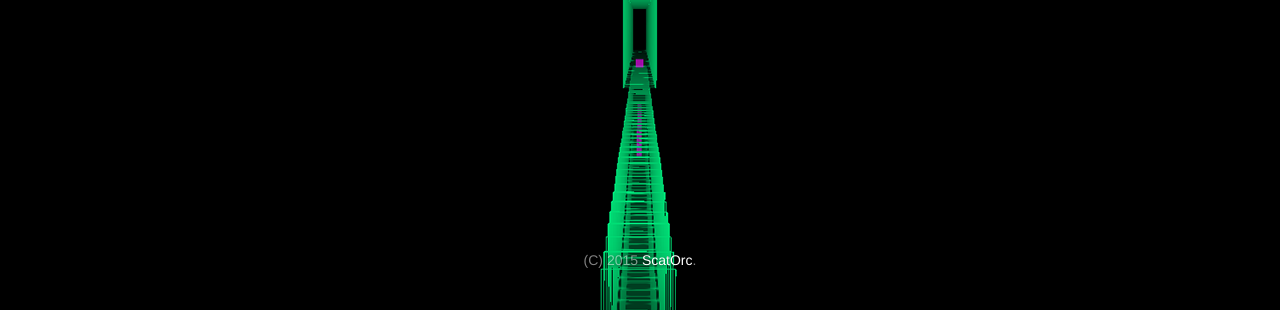
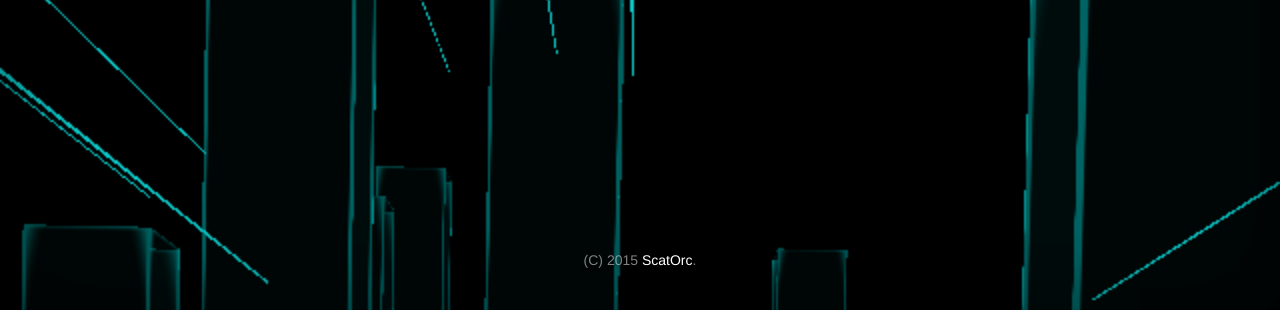
Before and after one commit to aceimnorstuvwxz/iichenbf.github.io, a plain HTML site: page ScatOrc/Niflheistla.html in a window 1280 px wide. Shown: the part 490-800 px from the top of the page. Drawn offline with Linux system fonts and the light colour scheme.

Commit message:
fix bg scale

```diff
--- a/ScatOrc/Niflheistla.html
+++ b/ScatOrc/Niflheistla.html
@@ -44,8 +44,6 @@
     margin-left: 0px !important;
 }
 
-
-body{background: url(images/4.png) no-repeat center 0}
 </style></head>
 
   <body>
--- a/ScatOrc/Niflheistla2_files/cover.css
+++ b/ScatOrc/Niflheistla2_files/cover.css
@@ -33,9 +33,9 @@ body {
   color: #fff;
   text-align: center;
   text-shadow: 0 1px 3px rgba(0,0,0,.5);
-  background: url(../images/4.png) center 0;
+  background: url(../images/2.png) center 0;
   background-repeat:no-repeat;
-  background-size: 100% 100%;
+  background-size: cover;
 }
 
 
```
